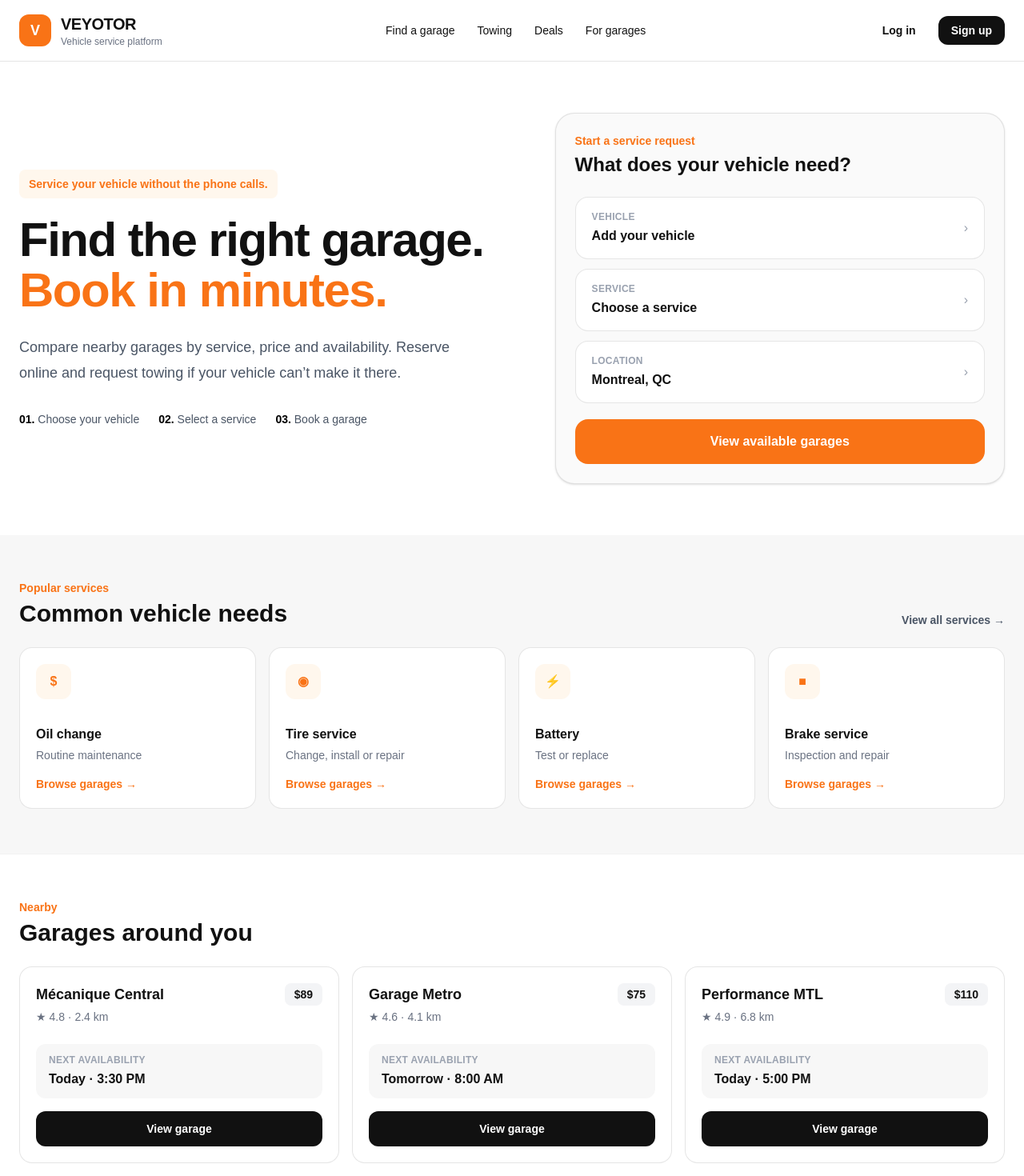
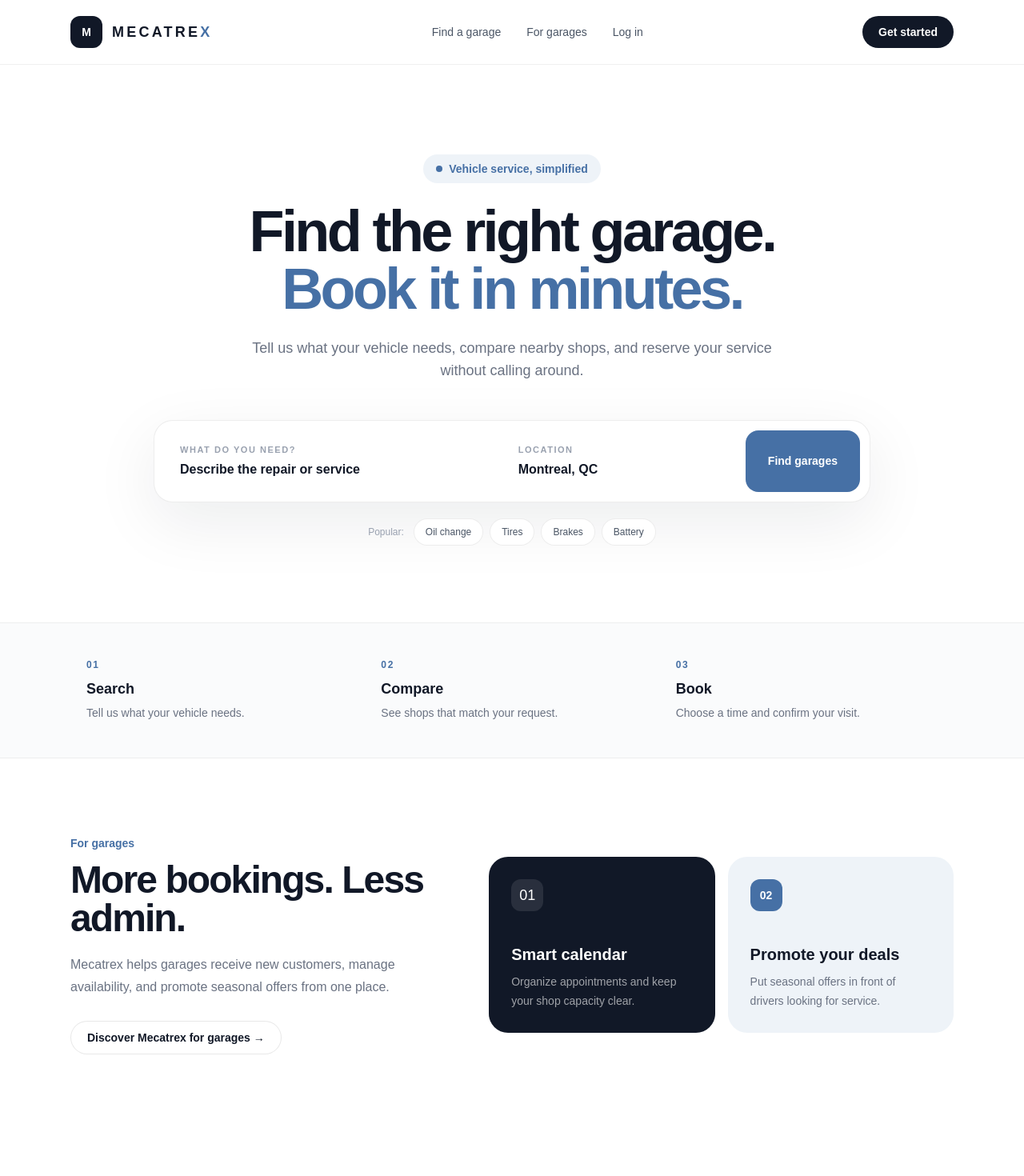
Before and after one commit to Raselll/MecaTrex, a Next.js app: page / in a window 1280 px wide. Shown: the top 1470 px of the page at 80% size. After the commit the page ends 1414 px from the top, so only its background shows below. Built offline with nearby package versions, Linux system fonts and the light colour scheme.

Commit message:
Redesign homepage with cleaner Mecatrex branding

```diff
--- a/app/page.tsx
+++ b/app/page.tsx
@@ -1,208 +1,155 @@
 export default function Home() {
+  const services = ["Oil change", "Tires", "Brakes", "Battery"];
+
   return (
-    <main className="min-h-screen bg-[#F7F7F7] text-[#111111]">
+    <main className="min-h-screen bg-white text-[#111827]">
       {/* Header */}
-      <header className="border-b border-black/10 bg-white">
-        <div className="mx-auto flex max-w-7xl items-center justify-between px-6 py-4">
-          <div className="flex items-center gap-3">
-            <div className="flex h-10 w-10 items-center justify-center rounded-xl bg-[#F97316] text-lg font-black text-white">
-              V
+      <header className="border-b border-black/[0.06] bg-white">
+        <div className="mx-auto flex max-w-6xl items-center justify-between px-6 py-5">
+          <a href="#" className="flex items-center gap-3">
+            <div className="flex h-10 w-10 items-center justify-center rounded-xl bg-[#111827] text-sm font-black text-white">
+              M
             </div>
+            <div className="text-lg font-black tracking-[0.18em]">
+              MECATRE<span className="text-[#4670A5]">X</span>
+            </div>
+          </a>
 
-            <div>
-              <div className="text-xl font-bold tracking-tight">VEYOTOR</div>
-              <div className="text-xs text-gray-500">Vehicle service platform</div>
-            </div>
-          </div>
-
-          <nav className="hidden items-center gap-7 text-sm font-medium md:flex">
-            <a href="#" className="hover:text-[#F97316]">
+          <nav className="hidden items-center gap-8 text-sm font-medium text-gray-600 md:flex">
+            <a href="#find" className="transition hover:text-[#4670A5]">
               Find a garage
             </a>
-            <a href="#" className="hover:text-[#F97316]">
-              Towing
+            <a href="#garages" className="transition hover:text-[#4670A5]">
+              For garages
             </a>
-            <a href="#" className="hover:text-[#F97316]">
-              Deals
-            </a>
-            <a href="#" className="hover:text-[#F97316]">
-              For garages
+            <a href="#" className="transition hover:text-[#4670A5]">
+              Log in
             </a>
           </nav>
 
-          <div className="flex items-center gap-3">
-            <button className="rounded-xl px-4 py-2 text-sm font-semibold hover:bg-gray-100">
-              Log in
+          <button className="rounded-full bg-[#111827] px-5 py-2.5 text-sm font-semibold text-white transition hover:bg-[#4670A5]">
+            Get started
           </button>
-
-            <button className="rounded-xl bg-[#111111] px-4 py-2 text-sm font-semibold text-white">
-              Sign up
-            </button>
-          </div>
         </div>
       </header>
 
       {/* Hero */}
-      <section className="bg-white">
-        <div className="mx-auto grid max-w-7xl gap-12 px-6 py-16 lg:grid-cols-[1.05fr_0.95fr] lg:items-center">
-          <div>
-            <div className="mb-5 inline-flex rounded-lg bg-orange-50 px-3 py-2 text-sm font-semibold text-[#F97316]">
-              Service your vehicle without the phone calls.
+      <section className="relative overflow-hidden bg-white">
+        <div className="mx-auto max-w-6xl px-6 pb-24 pt-20 text-center sm:pt-28">
+          <div className="mx-auto mb-6 inline-flex items-center gap-2 rounded-full bg-[#EEF3F8] px-4 py-2 text-sm font-semibold text-[#4670A5]">
+            <span className="h-2 w-2 rounded-full bg-[#4670A5]" />
+            Vehicle service, simplified
           </div>
 
-            <h1 className="max-w-2xl text-5xl font-bold leading-[1.05] tracking-tight sm:text-6xl">
+          <h1 className="mx-auto max-w-4xl text-5xl font-semibold tracking-[-0.05em] text-[#111827] sm:text-6xl lg:text-7xl">
             Find the right garage.
-              <span className="block text-[#F97316]">Book in minutes.</span>
+            <span className="block text-[#4670A5]">Book it in minutes.</span>
           </h1>
 
-            <p className="mt-6 max-w-xl text-lg leading-8 text-gray-600">
-              Compare nearby garages by service, price and availability.
-              Reserve online and request towing if your vehicle can’t make it there.
+          <p className="mx-auto mt-6 max-w-2xl text-base leading-7 text-gray-500 sm:text-lg">
+            Tell us what your vehicle needs, compare nearby shops, and reserve
+            your service without calling around.
           </p>
 
-            <div className="mt-8 flex flex-wrap gap-6 text-sm text-gray-600">
-              <div>
-                <span className="font-bold text-black">01.</span> Choose your vehicle
-              </div>
-              <div>
-                <span className="font-bold text-black">02.</span> Select a service
-              </div>
-              <div>
-                <span className="font-bold text-black">03.</span> Book a garage
-              </div>
+          {/* Main search */}
+          <div
+            id="find"
+            className="mx-auto mt-12 max-w-4xl rounded-3xl border border-black/[0.07] bg-white p-3 shadow-[0_24px_80px_rgba(17,24,39,0.08)]"
+          >
+            <div className="grid gap-2 md:grid-cols-[1.4fr_1fr_auto]">
+              <button className="rounded-2xl px-5 py-4 text-left transition hover:bg-[#F7F9FC]">
+                <p className="text-[11px] font-bold uppercase tracking-[0.14em] text-gray-400">
+                  What do you need?
+                </p>
+                <p className="mt-1 text-sm font-semibold text-[#111827] sm:text-base">
+                  Describe the repair or service
+                </p>
+              </button>
+
+              <button className="rounded-2xl px-5 py-4 text-left transition hover:bg-[#F7F9FC]">
+                <p className="text-[11px] font-bold uppercase tracking-[0.14em] text-gray-400">
+                  Location
+                </p>
+                <p className="mt-1 text-sm font-semibold text-[#111827] sm:text-base">
+                  Montreal, QC
+                </p>
+              </button>
+
+              <button className="rounded-2xl bg-[#4670A5] px-7 py-4 text-sm font-semibold text-white transition hover:bg-[#3D6290]">
+                Find garages
+              </button>
             </div>
           </div>
 
-          {/* Search Panel */}
-          <div className="rounded-3xl border border-black/10 bg-[#FAFAFA] p-6 shadow-sm">
-            <div className="mb-6">
-              <p className="text-sm font-semibold text-[#F97316]">
-                Start a service request
-              </p>
-              <h2 className="mt-1 text-2xl font-bold">What does your vehicle need?</h2>
-            </div>
-
-            <div className="space-y-3">
-              <button className="flex w-full items-center justify-between rounded-2xl border border-black/10 bg-white px-5 py-4 text-left hover:border-[#F97316]">
-                <div>
-                  <p className="text-xs font-semibold uppercase tracking-wide text-gray-400">
-                    Vehicle
-                  </p>
-                  <p className="mt-1 font-semibold">Add your vehicle</p>
-                </div>
-                <span className="text-gray-400">›</span>
+          <div className="mt-5 flex flex-wrap items-center justify-center gap-2">
+            <span className="mr-1 text-xs font-medium text-gray-400">Popular:</span>
+            {services.map((service) => (
+              <button
+                key={service}
+                className="rounded-full border border-black/[0.07] bg-white px-3.5 py-2 text-xs font-medium text-gray-600 transition hover:border-[#4670A5]/40 hover:text-[#4670A5]"
+              >
+                {service}
               </button>
-
-              <button className="flex w-full items-center justify-between rounded-2xl border border-black/10 bg-white px-5 py-4 text-left hover:border-[#F97316]">
-                <div>
-                  <p className="text-xs font-semibold uppercase tracking-wide text-gray-400">
-                    Service
-                  </p>
-                  <p className="mt-1 font-semibold">Choose a service</p>
-                </div>
-                <span className="text-gray-400">›</span>
-              </button>
-
-              <button className="flex w-full items-center justify-between rounded-2xl border border-black/10 bg-white px-5 py-4 text-left hover:border-[#F97316]">
-                <div>
-                  <p className="text-xs font-semibold uppercase tracking-wide text-gray-400">
-                    Location
-                  </p>
-                  <p className="mt-1 font-semibold">Montreal, QC</p>
-                </div>
-                <span className="text-gray-400">›</span>
-              </button>
-
-              <button className="mt-2 w-full rounded-2xl bg-[#F97316] px-5 py-4 font-semibold text-white transition hover:bg-[#EA580C]">
-                View available garages
-              </button>
-            </div>
+            ))}
           </div>
         </div>
       </section>
 
-      {/* Services */}
-      <section className="mx-auto max-w-7xl px-6 py-14">
-        <div className="mb-6 flex items-end justify-between">
-          <div>
-            <p className="text-sm font-semibold text-[#F97316]">Popular services</p>
-            <h2 className="mt-1 text-3xl font-bold">Common vehicle needs</h2>
+      {/* Simple value proposition */}
+      <section className="border-y border-black/[0.05] bg-[#FAFBFC]">
+        <div className="mx-auto grid max-w-6xl gap-px px-6 py-6 sm:grid-cols-3">
+          {[
+            ["01", "Search", "Tell us what your vehicle needs."],
+            ["02", "Compare", "See shops that match your request."],
+            ["03", "Book", "Choose a time and confirm your visit."],
+          ].map(([number, title, description]) => (
+            <div key={number} className="px-5 py-5 text-center sm:text-left">
+              <p className="text-xs font-bold tracking-[0.14em] text-[#4670A5]">{number}</p>
+              <h2 className="mt-2 text-lg font-semibold text-[#111827]">{title}</h2>
+              <p className="mt-1 text-sm leading-6 text-gray-500">{description}</p>
             </div>
-
-          <button className="hidden text-sm font-semibold text-gray-600 hover:text-black sm:block">
-            View all services →
-          </button>
-        </div>
-
-        <div className="grid gap-4 md:grid-cols-2 lg:grid-cols-4">
-          {[
-            ["Oil change", "Routine maintenance", "$"],
-            ["Tire service", "Change, install or repair", "◉"],
-            ["Battery", "Test or replace", "⚡"],
-            ["Brake service", "Inspection and repair", "■"],
-          ].map(([title, subtitle, icon]) => (
-            <button
-              key={title}
-              className="group rounded-2xl border border-black/10 bg-white p-5 text-left transition hover:-translate-y-1 hover:border-[#F97316]/50 hover:shadow-md"
-            >
-              <div className="mb-8 flex h-11 w-11 items-center justify-center rounded-xl bg-orange-50 font-bold text-[#F97316]">
-                {icon}
-              </div>
-
-              <h3 className="font-bold">{title}</h3>
-              <p className="mt-1 text-sm text-gray-500">{subtitle}</p>
-
-              <div className="mt-4 text-sm font-semibold text-[#F97316]">
-                Browse garages →
-              </div>
-            </button>
           ))}
         </div>
       </section>
 
-      {/* Garage Preview */}
-      <section className="border-t border-black/5 bg-white">
-        <div className="mx-auto max-w-7xl px-6 py-14">
-          <div className="mb-6">
-            <p className="text-sm font-semibold text-[#F97316]">Nearby</p>
-            <h2 className="mt-1 text-3xl font-bold">Garages around you</h2>
+      {/* Garage side */}
+      <section id="garages" className="mx-auto max-w-6xl px-6 py-24">
+        <div className="grid gap-12 lg:grid-cols-[0.9fr_1.1fr] lg:items-center">
+          <div>
+            <p className="text-sm font-semibold text-[#4670A5]">For garages</p>
+            <h2 className="mt-3 max-w-xl text-4xl font-semibold tracking-[-0.04em] text-[#111827] sm:text-5xl">
+              More bookings. Less admin.
+            </h2>
+            <p className="mt-5 max-w-xl text-base leading-7 text-gray-500">
+              Mecatrex helps garages receive new customers, manage availability,
+              and promote seasonal offers from one place.
+            </p>
+
+            <button className="mt-7 rounded-full border border-black/[0.09] bg-white px-5 py-2.5 text-sm font-semibold text-[#111827] transition hover:border-[#4670A5]/40 hover:text-[#4670A5]">
+              Discover Mecatrex for garages →
+            </button>
           </div>
 
-          <div className="grid gap-4 lg:grid-cols-3">
-            {[
-              ["Mécanique Central", "4.8", "2.4 km", "Today · 3:30 PM", "$89"],
-              ["Garage Metro", "4.6", "4.1 km", "Tomorrow · 8:00 AM", "$75"],
-              ["Performance MTL", "4.9", "6.8 km", "Today · 5:00 PM", "$110"],
-            ].map(([name, rating, distance, time, price]) => (
-              <div
-                key={name}
-                className="rounded-2xl border border-black/10 bg-white p-5"
-              >
-                <div className="flex items-start justify-between">
-                  <div>
-                    <h3 className="text-lg font-bold">{name}</h3>
-                    <p className="mt-1 text-sm text-gray-500">
-                      ★ {rating} · {distance}
+          <div className="grid gap-4 sm:grid-cols-2">
+            <div className="rounded-3xl bg-[#111827] p-7 text-white">
+              <div className="mb-10 flex h-10 w-10 items-center justify-center rounded-xl bg-white/10 text-lg">
+                01
+              </div>
+              <h3 className="text-xl font-semibold">Smart calendar</h3>
+              <p className="mt-2 text-sm leading-6 text-white/60">
+                Organize appointments and keep your shop capacity clear.
               </p>
             </div>
 
-                  <div className="rounded-lg bg-gray-100 px-3 py-1 text-sm font-bold">
-                    {price}
+            <div className="rounded-3xl bg-[#EEF3F8] p-7">
+              <div className="mb-10 flex h-10 w-10 items-center justify-center rounded-xl bg-[#4670A5] text-sm font-bold text-white">
+                02
               </div>
+              <h3 className="text-xl font-semibold text-[#111827]">Promote your deals</h3>
+              <p className="mt-2 text-sm leading-6 text-gray-500">
+                Put seasonal offers in front of drivers looking for service.
+              </p>
             </div>
-
-                <div className="mt-6 rounded-xl bg-[#F7F7F7] px-4 py-3">
-                  <p className="text-xs font-semibold uppercase tracking-wide text-gray-400">
-                    Next availability
-                  </p>
-                  <p className="mt-1 font-semibold">{time}</p>
-                </div>
-
-                <button className="mt-4 w-full rounded-xl bg-[#111111] py-3 text-sm font-semibold text-white hover:bg-[#F97316]">
-                  View garage
-                </button>
-              </div>
-            ))}
           </div>
         </div>
       </section>
```
Lines whose indentation alone changed are shown as unchanged.
